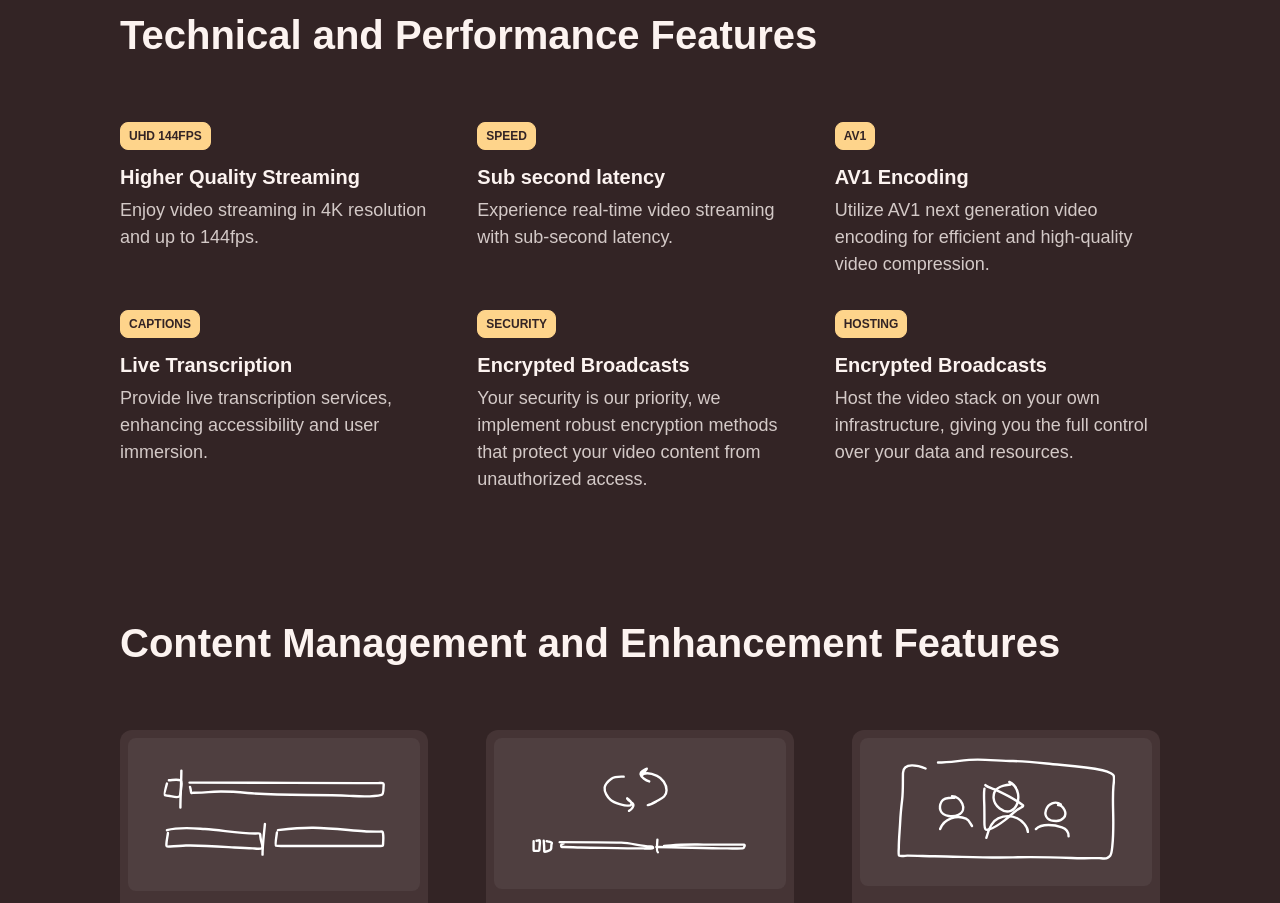
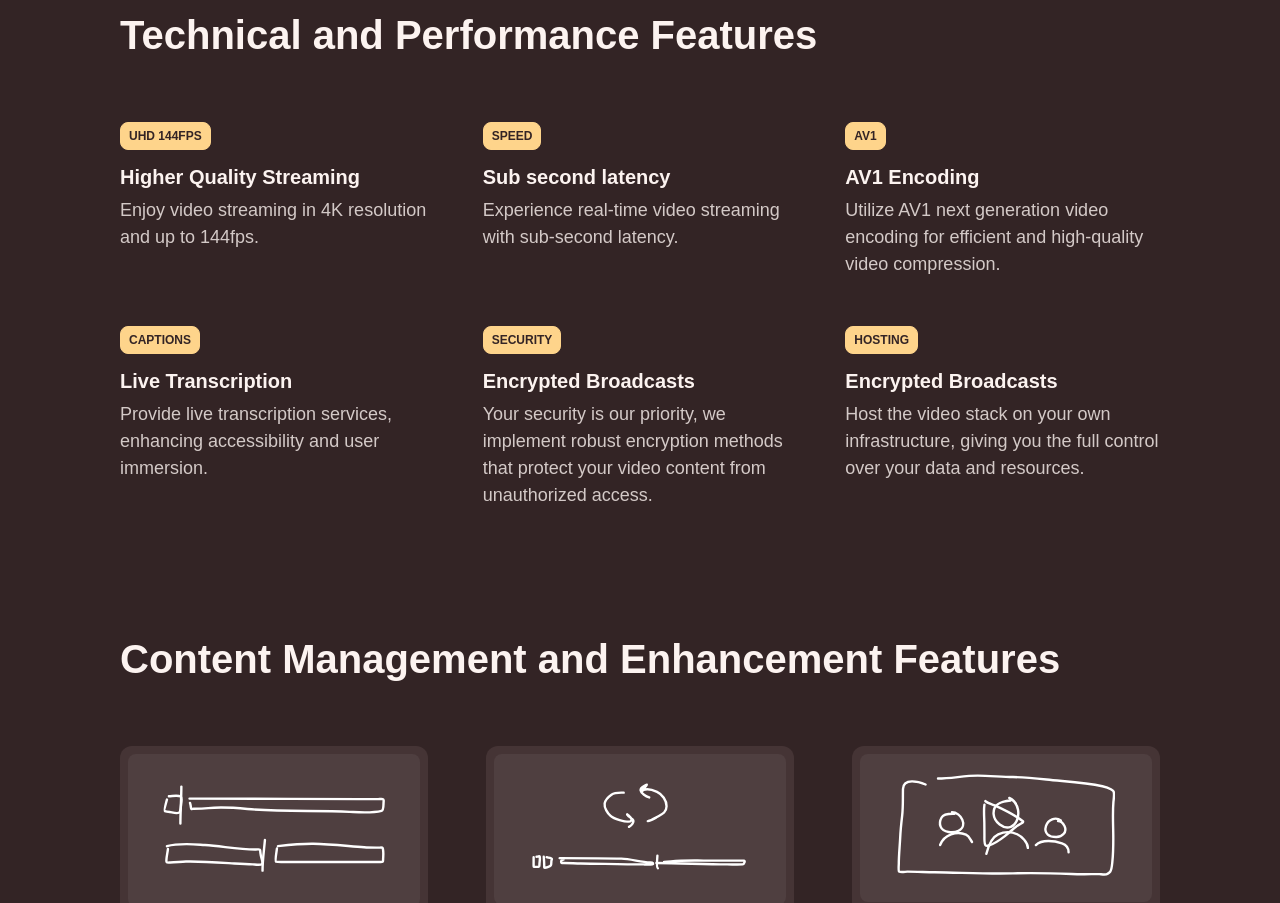
Before and after one commit to ScuffleCloud/landing, a SvelteKit app: page / in a window 1280 px wide. Shown: the part 2080-2983 px from the top of the page. Built offline with nearby package versions, Linux system fonts and the light colour scheme; no server answers.

Commit message:
pre fixing image

```diff
--- a/src/components/homepage/Features.svelte
+++ b/src/components/homepage/Features.svelte
@@ -198,7 +198,7 @@
         .grid {
             display: grid;
             grid-template-columns: repeat(auto-fit, minmax(18.75rem, 1fr));
-            gap: 2rem;
+            gap: 3rem;
 
             .card {
                 h3 {
```
Also changed, not shown: src/components/roadmap/BearAnimation.svelte (+7 -1 lines).
